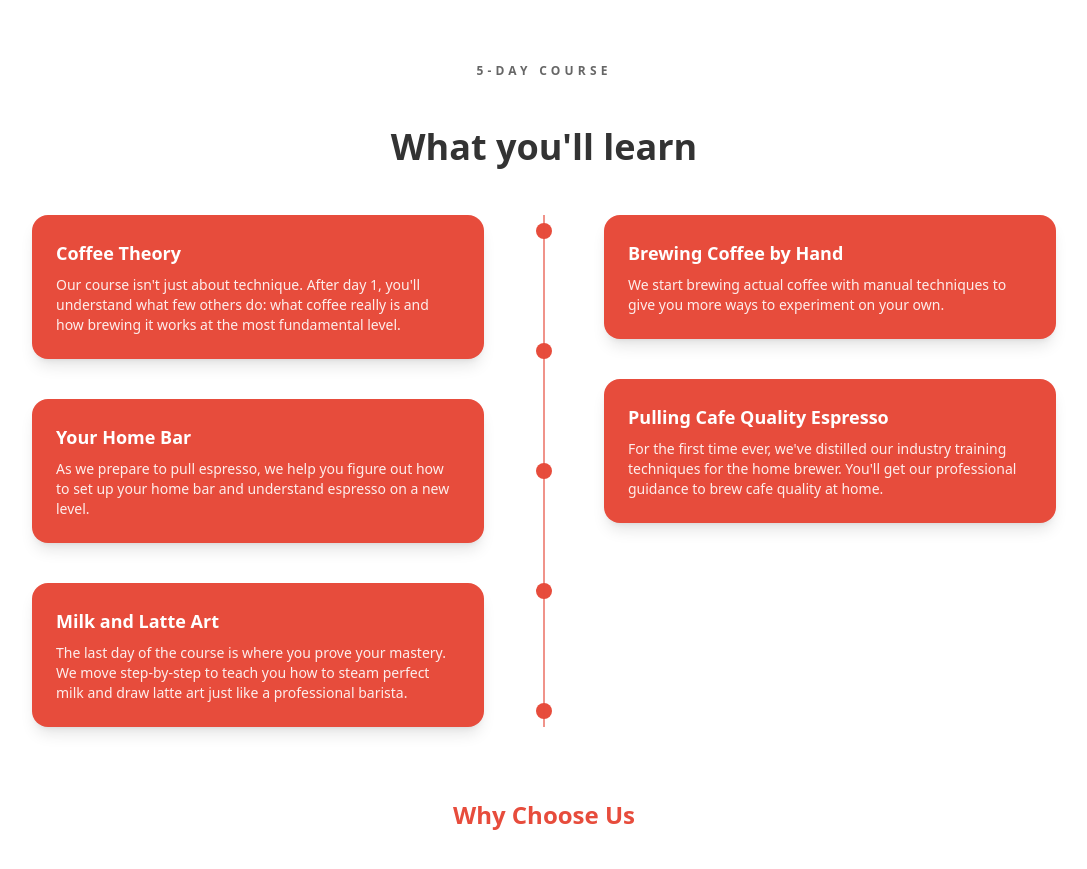
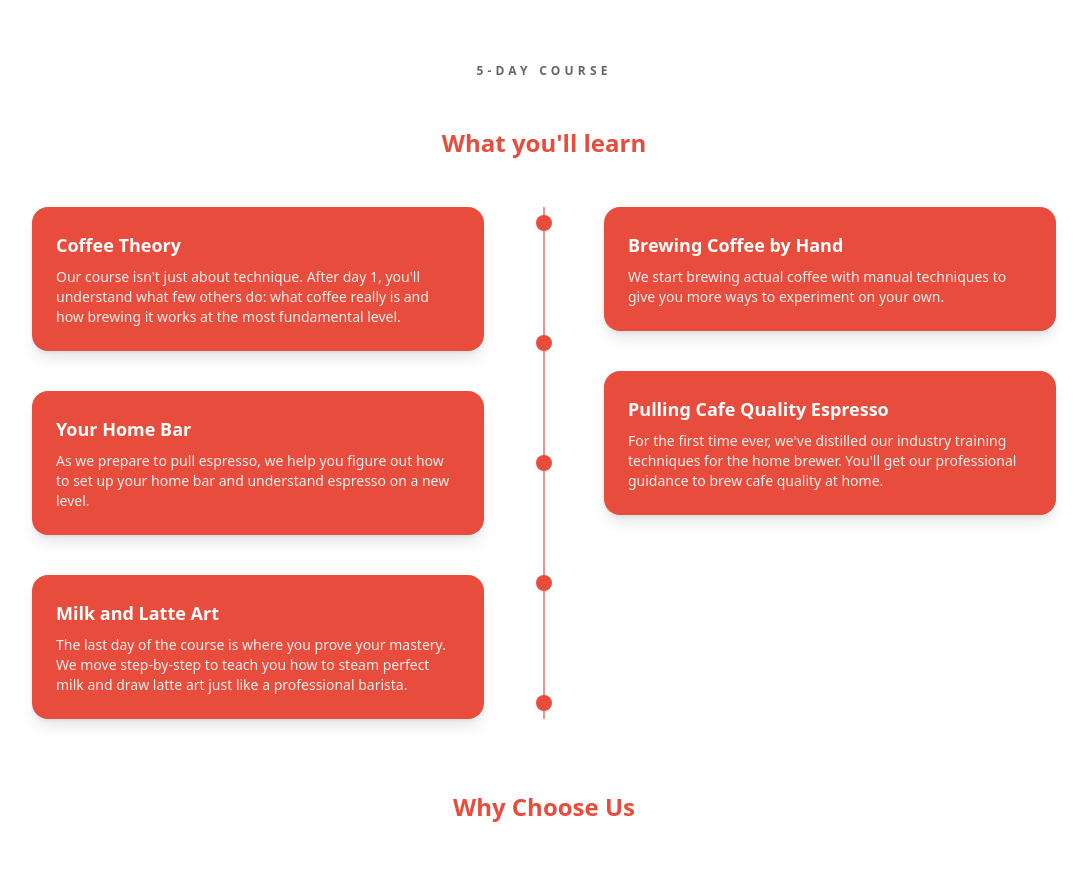
Before and after one commit to innovationwizard/virtualcoffee, a Next.js app: page / in a window 1280 px wide. Shown: the part 2460-3329 px from the top of the page, without its empty margins (96-1183 px from the left). Built offline with nearby package versions, Linux system fonts and the light colour scheme.

Commit message:
Match What you'll learn heading styling.

```diff
--- a/app/page.tsx
+++ b/app/page.tsx
@@ -159,7 +159,7 @@ export default function HomePage() {
         <p className="text-xs font-semibold uppercase tracking-[0.35em] text-brand-text-light">
           5-Day Course
         </p>
-        <h3 className="text-3xl font-semibold text-brand-text md:text-4xl">
+        <h3 className="text-2xl font-semibold text-brand-red">
           What you&apos;ll learn
         </h3>
 
```
